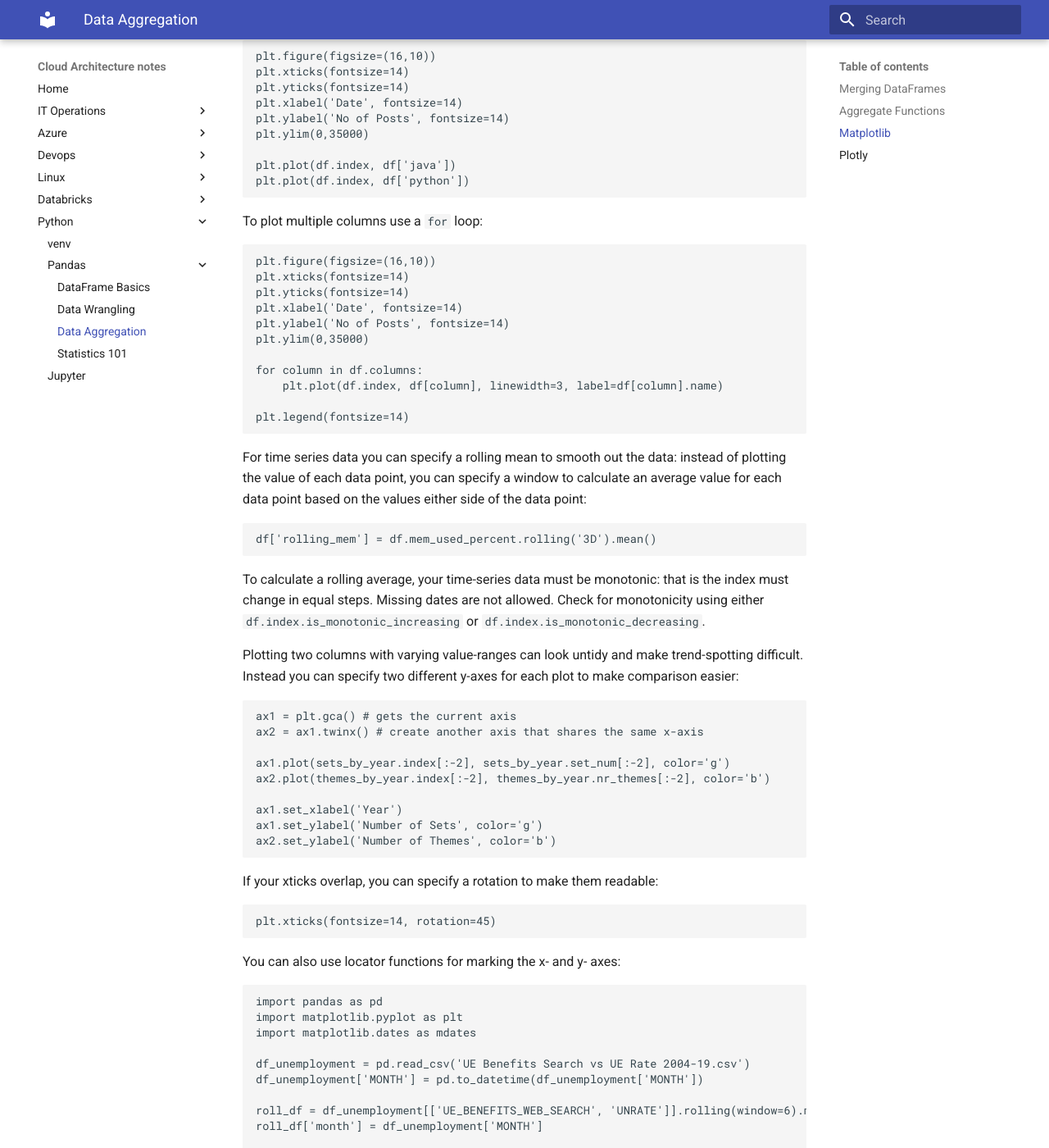
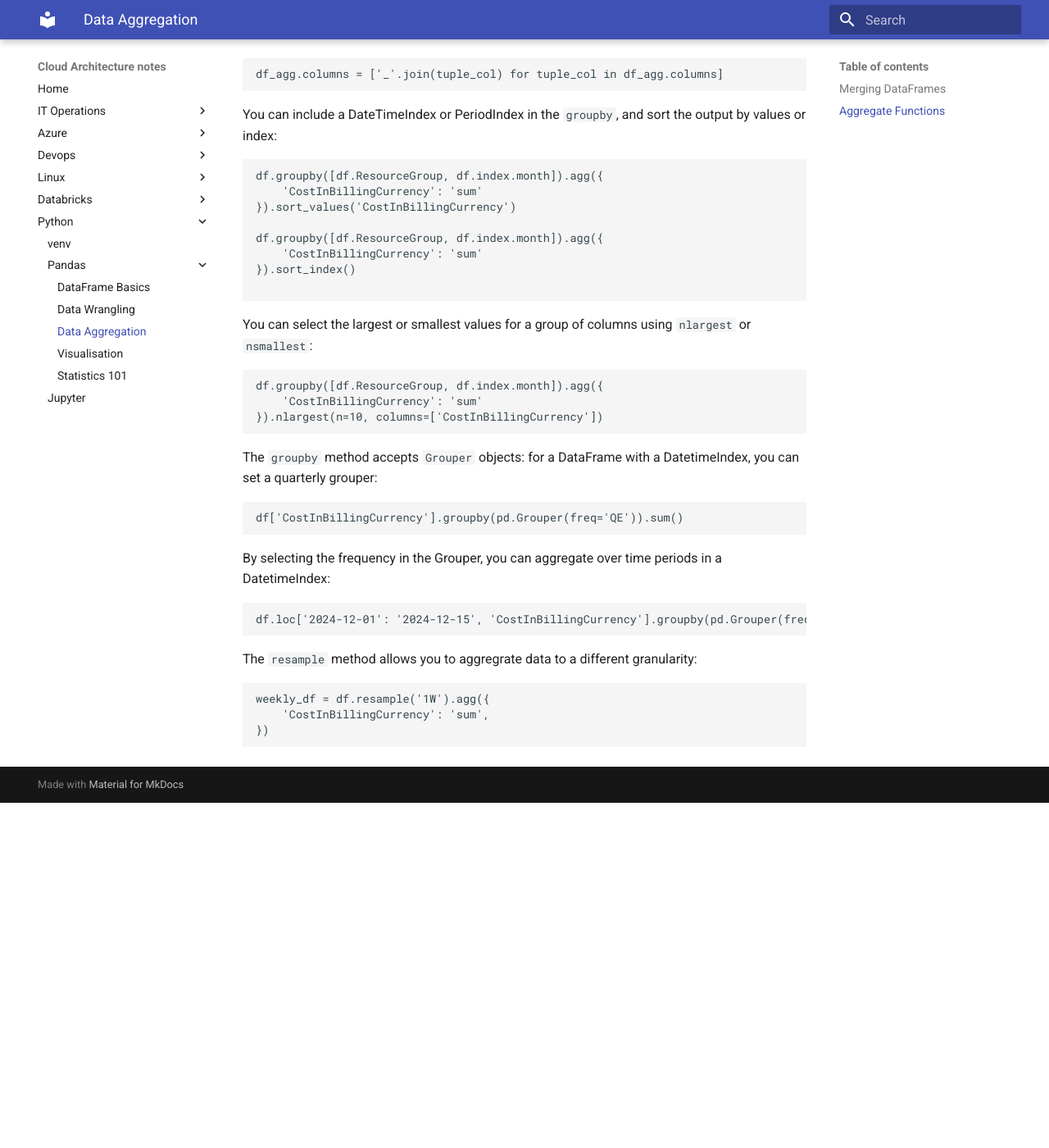
Before and after one commit to dram1964/cloudarchitect, an MkDocs documentation site: the page built from docs/python/pandas/data_aggregation.md, in a window 1280 px wide and 1400 px high, scrolled down 3186 px. Shown: the whole window at 82% size. Built offline with MkDocs 1.6.1 and Material for MkDocs 9.7.7, drawn with Linux system fonts in a browser that asks for light colours; after the commit the page ends 4165 px from its top, so only the background shows below that; some of the changed text lies outside the part shown.

Commit message:
more pandas notes

````diff
--- a/docs/python/pandas/data_aggregation.md
+++ b/docs/python/pandas/data_aggregation.md
@@ -104,258 +104,125 @@
 columns:
 
 ```python
-print(df[["Date of Death", "Date of Publication"]].max())
-print(df[["Date of Death", "Date of Publication"]].min())
+df[['CostInBillingCurrency', 'EffectivePrice', 'Quantity']].sum()
 ```
 
-The `agg()` method allows you to apply multiple aggregates to a DataFrame:
+Additional aggregate functions include `mean`, `count`, `min`, `max` and `cumsum`.
+
+The `agg` method allows you to apply multiple aggregates to multiple
+columns in a DataFrame:
 
 ```python
-df_aggregations = df.agg(
-    {
-        "Date of Death": ["min", "max", "count", ],
-        "Date of Birth": ["count"],
-        "Date of Publication": ["max"]
-    }
-)
+df.agg({
+    'CostInBillingCurrency': ['sum', 'mean'],
+    'EffectivePrice': ['min', 'max', 'mean'],
+    'Quantity': ['sum', 'min', 'max'],
+})
 ```
 
-Use `group_by()` to group aggregates:
+The `groupby` method allows you to run aggregates after grouping
+rows of data:
 
 ```python
-religions = df[["Nationality", "Religion"]].groupby("Religion").count()
+df.groupby('ResourceGroup').sum()
 ```
 
-Data can be sorted using the `sort_values()` or `sort_index()` methods:
+However, before applying the aggregate function, it would be sensible to
+select the columns that you wish to apply the function to, otherwise
+you'll be applying the function on all columns in the DataFrame:
 
 ```python
-print(df.sort_values(by=["Date of Birth", "Place of Birth"], ascending=True)[["Date of Birth", "Place of Birth"]])
+df[['ResourceGroup', 'CostInBillingCurrency']].groupby('ResourceGroup').sum()
+```
+
+Alternatively, the `agg` method can be combined with `groupby` to select the
+columns and the specific aggregation needed:
+
+```python
+
+df[
+    ['MeterSubCategory', 'EffectivePrice', 'Quantity', 'CostInBillingCurrency']
+].groupby(
+    ['MeterSubCategory', 'EffectivePrice']
+).agg(['sum', 'max'])
+
+df.groupby(['MeterSubCategory', 'EffectivePrice']
+).agg({
+    'Quantity': 'sum',
+    'CostInBillingCurrency': 'sum',
+})
+```
+
+Note that `agg` accepts an array if you want to supply the same aggregates to the
+columns, or a dictionary if you want to specify which aggregations to apply to
+each column.
+
+Using multiple aggregates results in a MultiIndex in the columns:
+
+```python
+df_agg = df[
+    ['MeterSubCategory', 'EffectivePrice', 'Quantity', 'CostInBillingCurrency']
+].groupby(
+    ['MeterSubCategory', 'EffectivePrice']
+).agg(['sum', 'max'])
+
+df_agg.columns
+
+MultiIndex([(             'Quantity', 'sum'),
+            (             'Quantity', 'max'),
+            ('CostInBillingCurrency', 'sum'),
+            ('CostInBillingCurrency', 'max')],
+           )
+```
+
+However, you can remove this hierarchical index, by processing the column tuples into
+an array of scalars:
+
+```
+df_agg.columns = ['_'.join(tuple_col) for tuple_col in df_agg.columns]
+```
+
+You can include a DateTimeIndex or PeriodIndex in the `groupby`,
+and sort the output by values or index:
+
+```python
+df.groupby([df.ResourceGroup, df.index.month]).agg({
+    'CostInBillingCurrency': 'sum'
+}).sort_values('CostInBillingCurrency')
+
+df.groupby([df.ResourceGroup, df.index.month]).agg({
+    'CostInBillingCurrency': 'sum'
+}).sort_index()
+
 ```
 
 You can select the largest or smallest values for a group of columns using
 `nlargest` or `nsmallest`:
 
 ```python
-df.nlargest(n=10, columns=['Nationality', 'Religion']
+df.groupby([df.ResourceGroup, df.index.month]).agg({
+    'CostInBillingCurrency': 'sum'
+}).nlargest(n=10, columns=['CostInBillingCurrency'])
 ```
 
-## Matplotlib
-
-To create a graph of a DataFrame use the `plot()` method. Pandas creates
-a line plot by default for each of the Series in a DataFrame
-that has numeric values. All the plots created by Pandas are `Matplotlib`
-objects. The `matplotlib.pyplot` library provides the `show()` method
-to display the graph:
+The `groupby` method accepts `Grouper` objects: for a DataFrame with a DatetimeIndex,
+you can set a quarterly grouper:
 
 ```python
-import pandas as pd
-import matplotlib.pyplot as plt
-
-df = pd.read_csv("ukgovunclaimedestates.csv", parse_dates=True)
-
-religions = df["Religion"].groupby(df["Religion"]).count()
-
-religions.plot()
-
-plt.show()
+df['CostInBillingCurrency'].groupby(pd.Grouper(freq='QE')).sum()
 ```
 
-Use selection criteria on your DataFrame to choose which Series to plot.
-In JupyterLab, you can specify the x and y axes for your plot:
+By selecting the frequency in the Grouper, you can aggregate over time
+periods in a DatetimeIndex:
 
 ```python
-plt.plot(df.index, df['java'])
+df.loc['2024-12-01': '2024-12-15', 'CostInBillingCurrency'].groupby(pd.Grouper(freq='D')).sum()
 ```
 
-You can use slicing to drop elements from the plot:
+The `resample` method allows you to aggregrate data to a different granularity:
 
 ```python
-plt.plot(df.index[:-1], df['java'][:-1])
+weekly_df = df.resample('1W').agg({
+    'CostInBillingCurrency': 'sum',
+})
 ```
-
-You can also plot mulitple columns on the same graph, and add some graph
-formating:
-
-```python
-plt.figure(figsize=(16,10))
-plt.xticks(fontsize=14)
-plt.yticks(fontsize=14)
-plt.xlabel('Date', fontsize=14)
-plt.ylabel('No of Posts', fontsize=14)
-plt.ylim(0,35000)
-
-plt.plot(df.index, df['java'])
-plt.plot(df.index, df['python'])
-```
-
-To plot multiple columns use a `for` loop:
-
-```python
-plt.figure(figsize=(16,10))
-plt.xticks(fontsize=14)
-plt.yticks(fontsize=14)
-plt.xlabel('Date', fontsize=14)
-plt.ylabel('No of Posts', fontsize=14)
-plt.ylim(0,35000)
-
-for column in df.columns:
-    plt.plot(df.index, df[column], linewidth=3, label=df[column].name)
-
-plt.legend(fontsize=14)
-```
-
-For time series data you can specify a rolling mean to smooth out the data:
-instead of plotting the value of each data point, you can specify a window
-to calculate an average value for each data point based on the values either
-side of the data point:
-
-```python
-df['rolling_mem'] = df.mem_used_percent.rolling('3D').mean()
-```
-
-To calculate a rolling average, your time-series data must be monotonic:
-that is the index must change in equal steps. Missing dates are not allowed.
-Check for monotonicity using either `df.index.is_monotonic_increasing` or
-`df.index.is_monotonic_decreasing`.
-
-Plotting two columns with varying value-ranges can look untidy and make
-trend-spotting difficult. Instead you can specify two different y-axes
-for each plot to make comparison easier:
-
-```python
-ax1 = plt.gca() # gets the current axis
-ax2 = ax1.twinx() # create another axis that shares the same x-axis
-
-ax1.plot(sets_by_year.index[:-2], sets_by_year.set_num[:-2], color='g')
-ax2.plot(themes_by_year.index[:-2], themes_by_year.nr_themes[:-2], color='b')
-
-ax1.set_xlabel('Year')
-ax1.set_ylabel('Number of Sets', color='g')
-ax2.set_ylabel('Number of Themes', color='b')
-```
-
-If your xticks overlap, you can specify a rotation to make them readable:
-
-```python
-plt.xticks(fontsize=14, rotation=45)
-```
-
-You can also use locator functions for marking the x- and y- axes:
-
-```python
-import pandas as pd
-import matplotlib.pyplot as plt
-import matplotlib.dates as mdates
-
-df_unemployment = pd.read_csv('UE Benefits Search vs UE Rate 2004-19.csv')
-df_unemployment['MONTH'] = pd.to_datetime(df_unemployment['MONTH'])
-
-roll_df = df_unemployment[['UE_BENEFITS_WEB_SEARCH', 'UNRATE']].rolling(window=6).mean()
-roll_df['month'] = df_unemployment['MONTH']
-
-
-plt.figure(figsize=(16,10))
-plt.title('Rolling Web Searches vs Unemployment Rate', fontsize=20)
-plt.xticks(fontsize=14, rotation=45)
-plt.yticks(fontsize=14)
-
-ax1 = plt.gca()
-ax2 = ax1.twinx()
-ax1.grid(color='gray', linestyle='--')
-
-ax1.set_ylabel('Web Searches', fontsize=16, color='indianred')
-ax2.set_ylabel('Unemployment Rate', fontsize=16, color='cadetblue')
-
-ax1.set_xlim(roll_df.month[5:].min(), roll_df.month[5:].max())
-
-years = mdates.YearLocator()
-months = mdates.MonthLocator()
-years_fmt = mdates.DateFormatter('%Y')
-ax1.xaxis.set_major_locator(years)
-ax1.xaxis.set_major_formatter(years_fmt)
-ax1.xaxis.set_minor_locator(months)
-
-ax1.plot(roll_df.month[5:], roll_df.UE_BENEFITS_WEB_SEARCH[5:], color='indianred', linewidth=3, marker='o')
-ax2.plot(roll_df.month[5:], df_unemployment.UNRATE[5:], color='cadetblue', linewidth=3)
-```
-
-
-
-Pandas provides a number of graph types including line, area, bar, pie and scatter:
-
-- `plt.plot` for a line chart
-- `plt.scatter` for a scatter plot
-- `plt.bar` for a bar chart
-
-
-## Plotly
-
-Bar charts are a good way to visualise 'categorical' data. You can use
-`value_counts()` to quickly create categorical data:
-
-```python
-ratings = df.value_counts('Content_Rating')
-```
-
-Given a dataframe that contains the following data:
-
-```
-Content_Rating
-Everyone           6621
-Teen                912
-Mature 17+          357
-Everyone 10+        305
-Adults only 18+       3
-Unrated               1
-Name: count, dtype: int64
-```
-
-we can present this as a pie chart using plotly:
-
-```python
-fig = px.pie(
-    labels=ratings.index,
-    values=ratings.values,
-    names=ratings.index,
-    title="Content Rating"
-)
-fig.show()
-```
-
-We can change the location of the text on the pie chart using `update_traces()`:
-
-```python
-fig = px.pie(
-    labels=ratings.index,
-    values=ratings.values,
-    title='Content Rating',
-    names=ratings.index,
-)
-fig.update_traces(
-    textposition='outside',
-    textinfo='percent+label'
-)
-fig.show()
-```
-
-To format the pie chart as a 'doughnut chart' add the 'hole' parameter:
-
-```python
-fig = px.pie(
-    labels=ratings.index,
-    values=ratings.values,
-    title='Content Rating',
-    names=ratings.index,
-    hole=0.4
-)
-fig.update_traces(
-    textposition='inside',
-    textfont_size=15,
-    textinfo='percent'
-)
-fig.show()
-```
-
-Which produces:<br>
-
-![doughnut](../images/doughnut.png)
--- a/mkdocs.yml
+++ b/mkdocs.yml
@@ -59,5 +59,6 @@
       - 'DataFrame Basics': 'python/pandas/data_frame_basics.md'
       - 'Data Wrangling': 'python/pandas/data_wrangling.md'
       - 'Data Aggregation': 'python/pandas/data_aggregation.md'
+      - 'Visualisation': 'python/pandas/data_visualisation.md'
       - 'Statistics 101': 'python/pandas/statistics_101.md'
     - 'Jupyter': 'python/jupyter.md'
````
Also changed, not shown: docs/python/pandas/data_visualisation.md (added, +328 -0 lines), docs/python/pandas/data_wrangling.md (+34 -1 lines).
